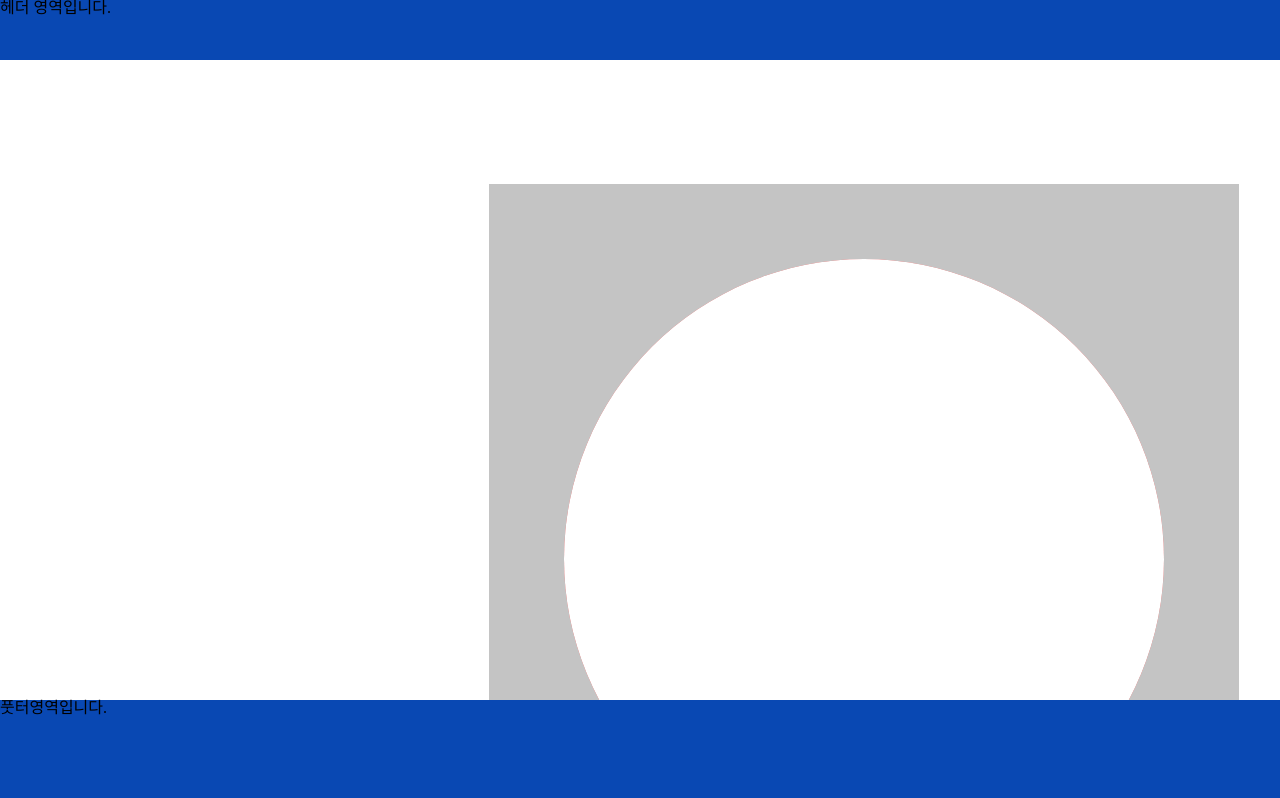
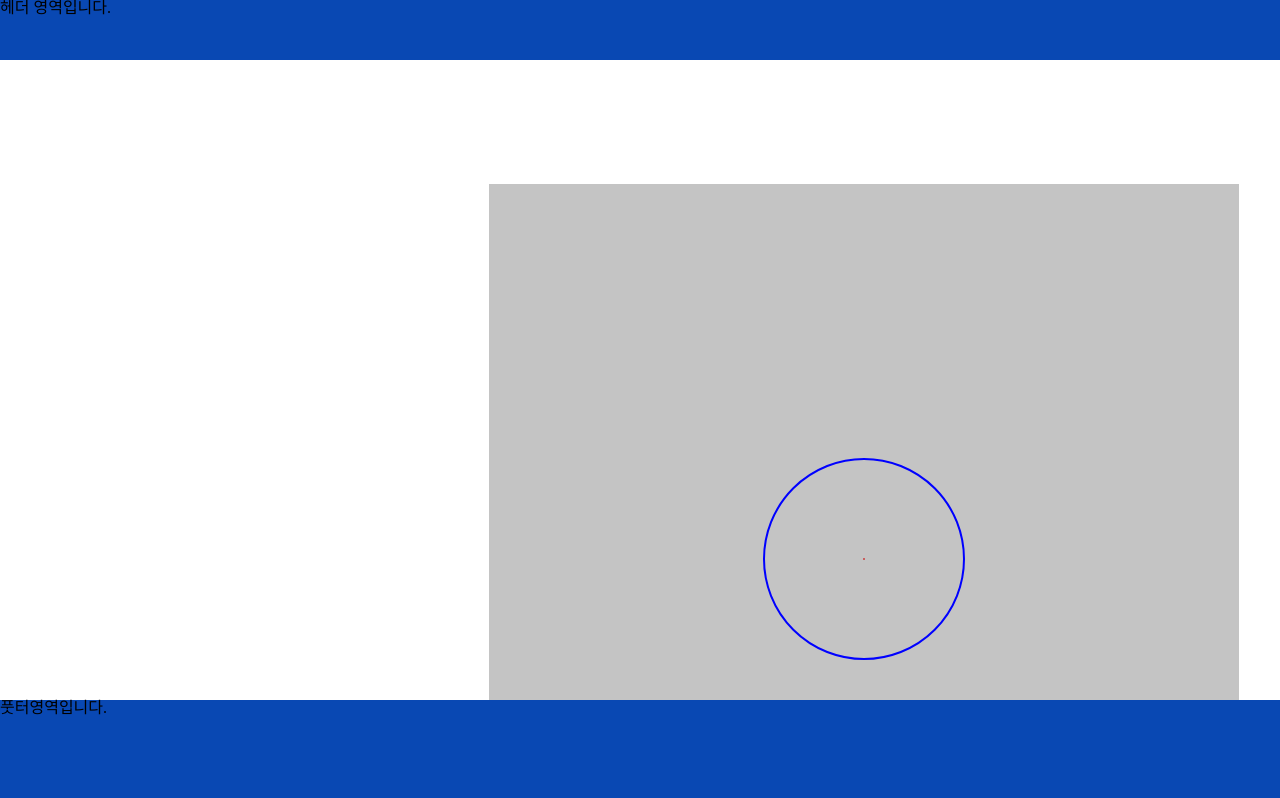
Before and after one commit to beigeegg/egglock, a React (Create React App) app in the folder client/: page / in a window 1280 px wide. Shown: the top 798 px of the page. Built offline with nearby package versions, Linux system fonts and the light colour scheme.

Commit message:
#7 영현 처음으로 커밋

```diff
--- a/client/src/components/Clock.jsx
+++ b/client/src/components/Clock.jsx
@@ -8,8 +8,16 @@ const Clock = () => {
         <rect width="1728" height="1117" fill="#E5E5E5" />
         <rect width="1728" height="1117" fill="white" />
         <rect x="489" y="184" width="750" height="750" fill="#C4C4C4" />
-        <circle cx="864" cy="559" r="300" fill="#CA3E3E" />
-        <ellipse cx="864" cy="559" rx="300" ry="300" fill="white" />
+        <circle
+          cx="864"
+          cy="559"
+          r="1"
+          fill="#CA3E3E"
+          stroke="blue"
+          stroke-width="200"
+          stroke-dasharray="300 300"
+        />
+        {/* <ellipse cx="864" cy="559" rx="300" ry="300" fill="white" /> */}
       </svg>
     </div>
   );
```
